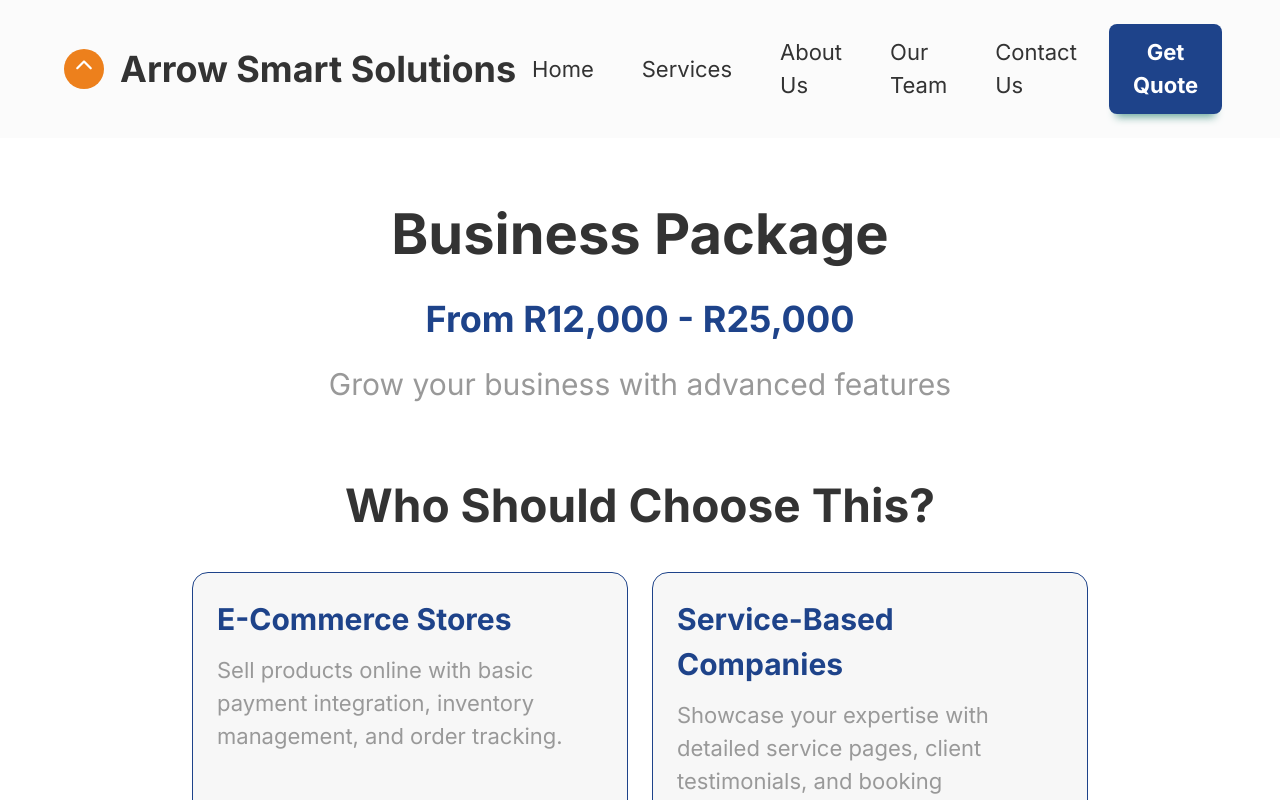
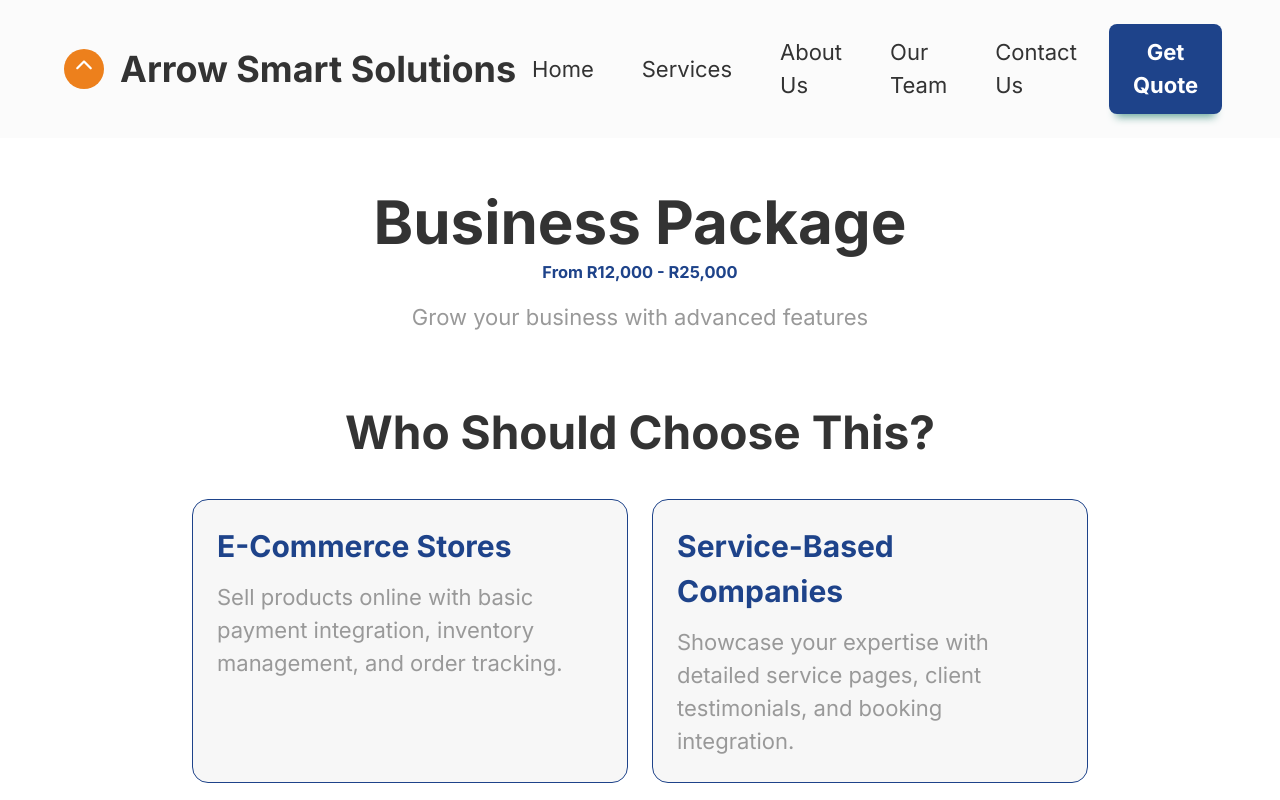
Before and after one commit to ArrowSmartSolutions/ArrowSmartSolutions, a React (Vite) app: page /package/business in a window 1280 px wide. Shown: the top 800 px of the page. Built offline with nearby package versions, Linux system fonts and the light colour scheme.

Commit message:
detail pages amended

```diff
--- a/src/pages/PackageDetail.jsx
+++ b/src/pages/PackageDetail.jsx
@@ -140,9 +140,11 @@ const PackageDetail = () => {
           className='max-w-4xl mx-auto'
         >
           <div className='text-center mb-16'>
-            <h1 className='text-5xl font-bold mb-4'>{details.title}</h1>
-            <p className='text-3xl text-primary font-bold mb-4'>{details.price}</p>
-            <p className='text-2xl text-dark2'>{details.description}</p>
+            <div>
+              <h1 className='text-3xl sm:text-4xl md:text-5xl lg:text-6xl font-bold'>{details.title}</h1>
+              <p className='mt-2 text-sm font-bold text-primary'>{details.price}</p>
+            </div>
+            <p className='text-xs sm:text-sm md:text-base lg:text-lg text-dark2 mt-4'>{details.description}</p>
           </div>
 
           <motion.div
--- a/src/pages/SupportDetail.jsx
+++ b/src/pages/SupportDetail.jsx
@@ -132,9 +132,11 @@ const SupportDetail = () => {
           className='max-w-4xl mx-auto'
         >
           <div className='text-center mb-16'>
-            <h1 className='text-5xl font-bold mb-4'>{details.title}</h1>
-            <p className='text-3xl text-secondary font-bold mb-4'>{details.price}</p>
-            <p className='text-2xl text-dark2'>{details.description}</p>
+            <div>
+              <h1 className='text-3xl sm:text-4xl md:text-5xl lg:text-6xl font-bold'>{details.title}</h1>
+              <p className='mt-2 text-sm font-bold text-secondary'>{details.price}</p>
+            </div>
+            <p className='text-xs sm:text-sm md:text-base lg:text-lg text-dark2 mt-4'>{details.description}</p>
           </div>
 
           <motion.div
```
